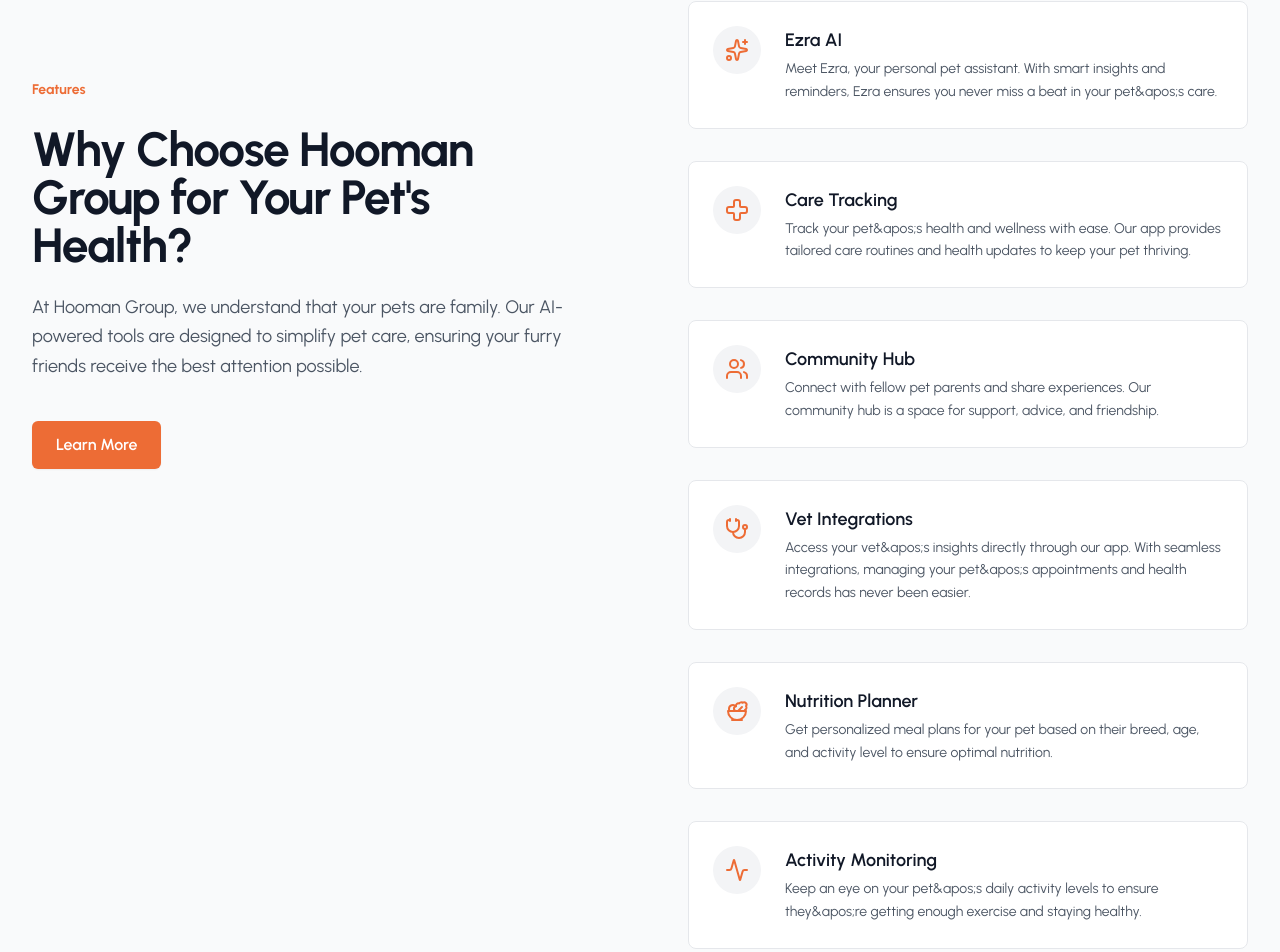
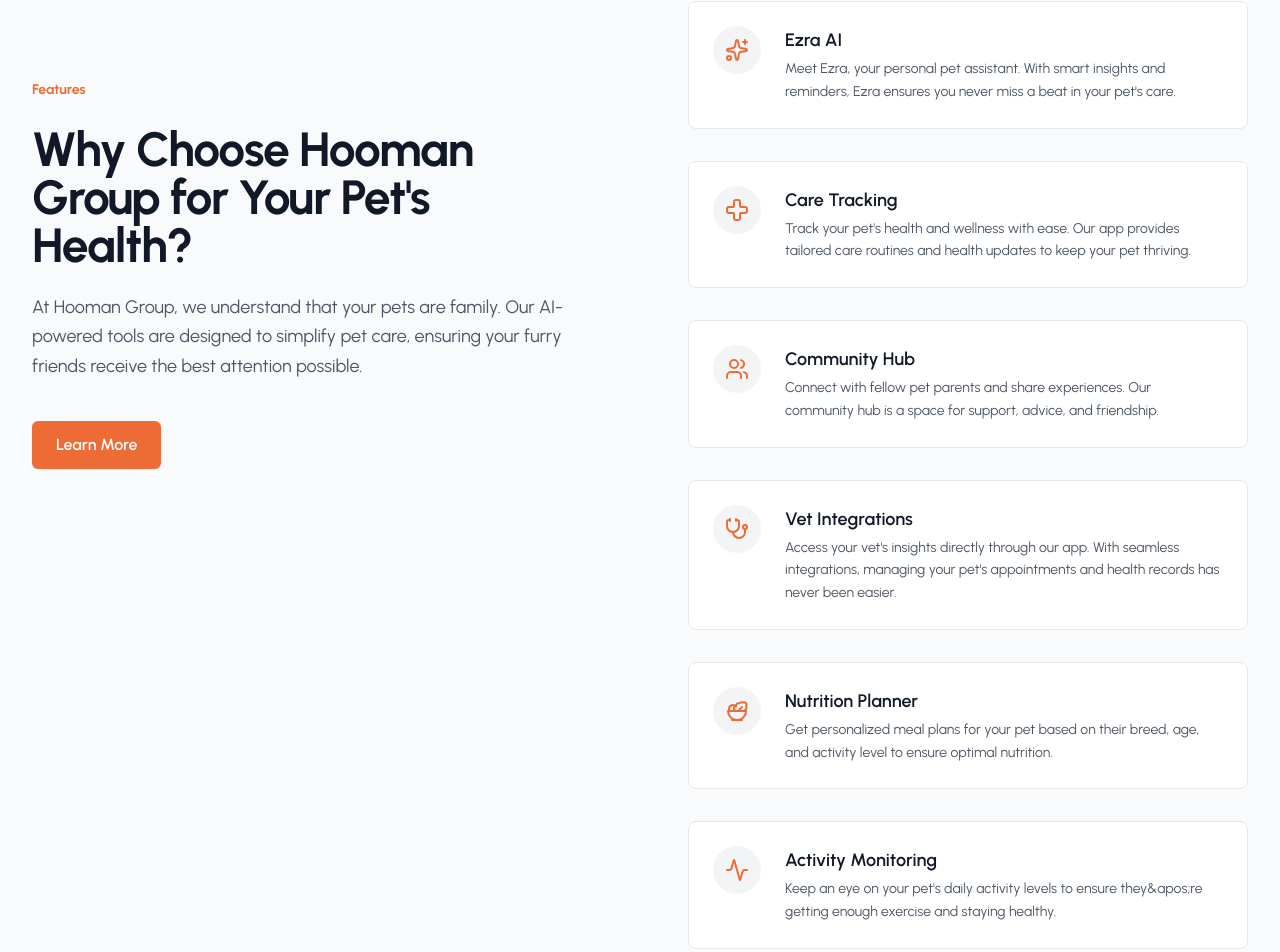
Before and after one commit to Gaurav-css/template, a Next.js app: page / in a window 1280 px wide. Shown: the part 1840-2792 px from the top of the page. Built offline with nearby package versions, Linux system fonts and the light colour scheme.

Commit message:
fix typo error in featuresSection

```diff
--- a/src/components/FeaturesSection.tsx
+++ b/src/components/FeaturesSection.tsx
@@ -92,12 +92,12 @@
 
 // FIXED: Escaped all apostrophes (') with (&apos;)
 const allFeatures = [
-  { id: 'ai', icon: <Sparkles className="w-6 h-6 text-[#ED6C35]" />, title: "Ezra AI", children: "Meet Ezra, your personal pet assistant. With smart insights and reminders, Ezra ensures you never miss a beat in your pet&apos;s care." },
-  { id: 'tracking', icon: <Cross  className="w-6 h-6 text-[#ED6C35]" />, title: "Care Tracking", children: "Track your pet&apos;s health and wellness with ease. Our app provides tailored care routines and health updates to keep your pet thriving." },
+  { id: 'ai', icon: <Sparkles className="w-6 h-6 text-[#ED6C35]" />, title: "Ezra AI", children: "Meet Ezra, your personal pet assistant. With smart insights and reminders, Ezra ensures you never miss a beat in your pet's care." },
+  { id: 'tracking', icon: <Cross  className="w-6 h-6 text-[#ED6C35]" />, title: "Care Tracking", children: "Track your pet's health and wellness with ease. Our app provides tailored care routines and health updates to keep your pet thriving." },
   { id: 'community', icon: <Users className="w-6 h-6 text-[#ED6C35]" />, title: "Community Hub", children: "Connect with fellow pet parents and share experiences. Our community hub is a space for support, advice, and friendship." },
-  { id: 'vet', icon: <Stethoscope className="w-6 h-6 text-[#ED6C35]" />, title: "Vet Integrations", children: "Access your vet&apos;s insights directly through our app. With seamless integrations, managing your pet&apos;s appointments and health records has never been easier." },
+  { id: 'vet', icon: <Stethoscope className="w-6 h-6 text-[#ED6C35]" />, title: "Vet Integrations", children: "Access your vet's insights directly through our app. With seamless integrations, managing your pet's appointments and health records has never been easier." },
   { id: 'nutrition', icon: <Salad  className="w-6 h-6 text-[#ED6C35]" />, title: "Nutrition Planner", children: "Get personalized meal plans for your pet based on their breed, age, and activity level to ensure optimal nutrition." },
-  { id: 'activity', icon: <Activity  className="w-6 h-6 text-[#ED6C35]" />, title: "Activity Monitoring", children: "Keep an eye on your pet&apos;s daily activity levels to ensure they&apos;re getting enough exercise and staying healthy." }
+  { id: 'activity', icon: <Activity  className="w-6 h-6 text-[#ED6C35]" />, title: "Activity Monitoring", children: "Keep an eye on your pet's daily activity levels to ensure they&apos;re getting enough exercise and staying healthy." }
 ];
 
 
--- a/src/components/ServicesSection.tsx
+++ b/src/components/ServicesSection.tsx
@@ -22,7 +22,7 @@
 }
 
 // --- AI Icon Component ---
-const AiSparkleIcon = ({ size = 20, className = "" }) => (
+const AiSparklesIcon = ({ size = 20, className = "" }) => (
     <svg
         width={size}
         height={size}
@@ -150,7 +150,7 @@
                             <div key={index} className={`flex items-start gap-3 ${message.role === 'user' ? 'justify-end' : 'justify-start'}`}>
                                 {message.role === 'assistant' && (
                                     <div className="w-8 h-8 rounded-full bg-[#ED6C35] flex items-center justify-center flex-shrink-0">
-                                        <AiSparkleIcon size={20} className="text-white" />
+                                        <AiSparklesIcon size={20} className="text-white" />
                                     </div>
                                 )}
                                 <div className={`p-3 rounded-2xl ${
@@ -170,7 +170,7 @@
                         {isLoading && (
                             <div className="flex items-start gap-3 justify-start">
                                 <div className="w-8 h-8 rounded-full bg-[#ED6C35] flex items-center justify-center flex-shrink-0">
-                                    <AiSparkleIcon size={20} className="text-white" />
+                                    <AiSparklesIcon size={20} className="text-white" />
                                 </div>
                                 <div className="max-w-md p-3 rounded-2xl bg-white dark:bg-[#2C2C2E] text-gray-800 dark:text-gray-200 rounded-bl-none">
                                     <div className="flex items-center gap-2">
```
